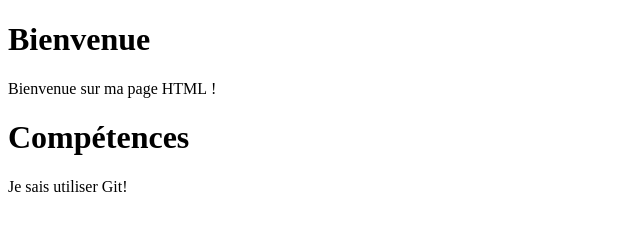
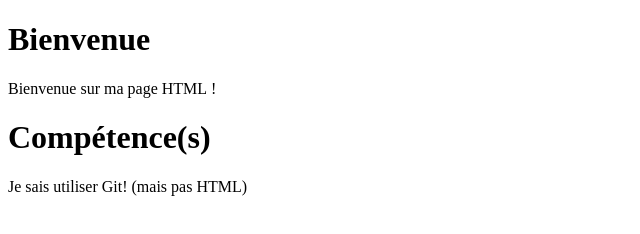
Before and after one commit to glm-q/glm-q.github.io, a plain HTML site: page index.html in a window 1280 px wide. Shown: the whole page, without its empty margins (0-640 px from the left). Drawn offline with Linux system fonts and the light colour scheme.

Commit message:
correction compétences

```diff
--- a/index.html
+++ b/index.html
@@ -5,7 +5,7 @@
 	<body>
 		<h1>Bienvenue</h1>
 		<p>Bienvenue sur ma page HTML !</p>
-		<h1>Compétences</h1>
-		<p>Je sais utiliser Git!</p>
+		<h1>Compétence(s)</h1>
+		<p>Je sais utiliser Git! (mais pas HTML)</p>
 	</body>
 </html>
```
